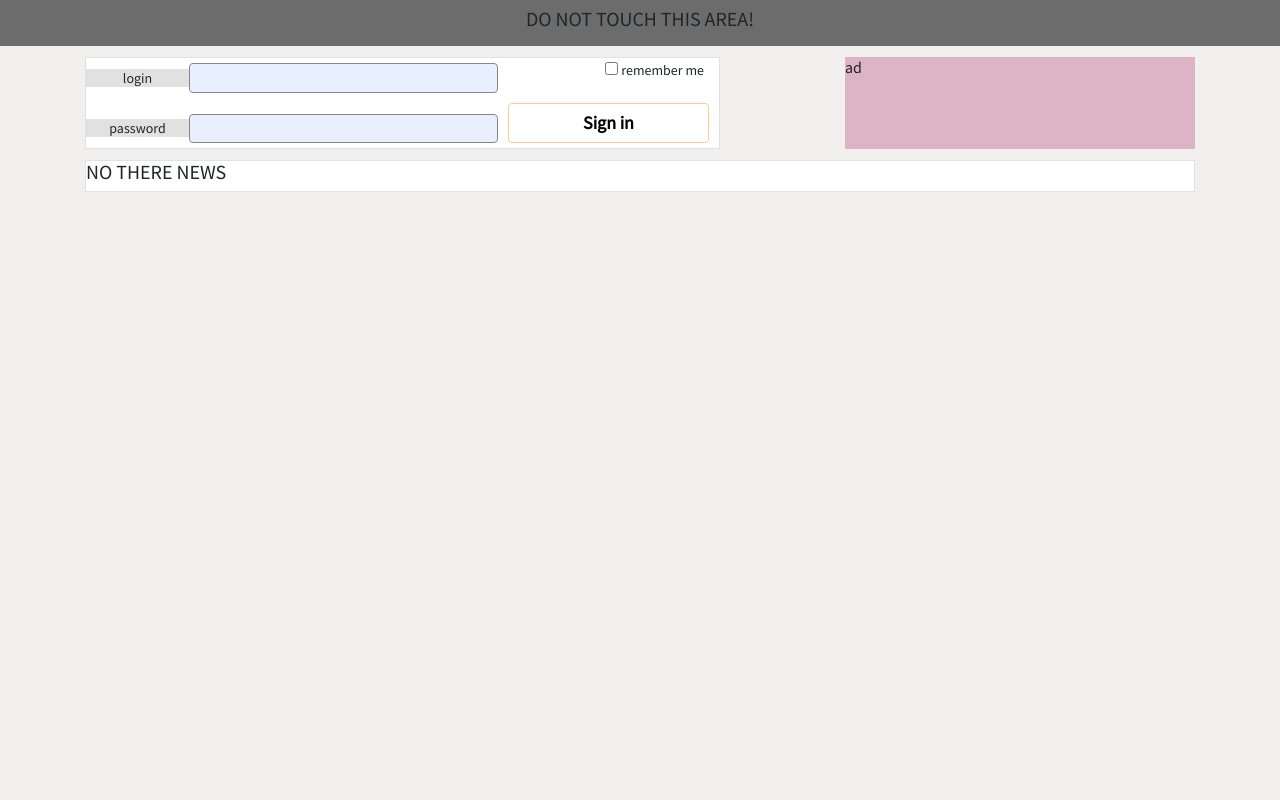
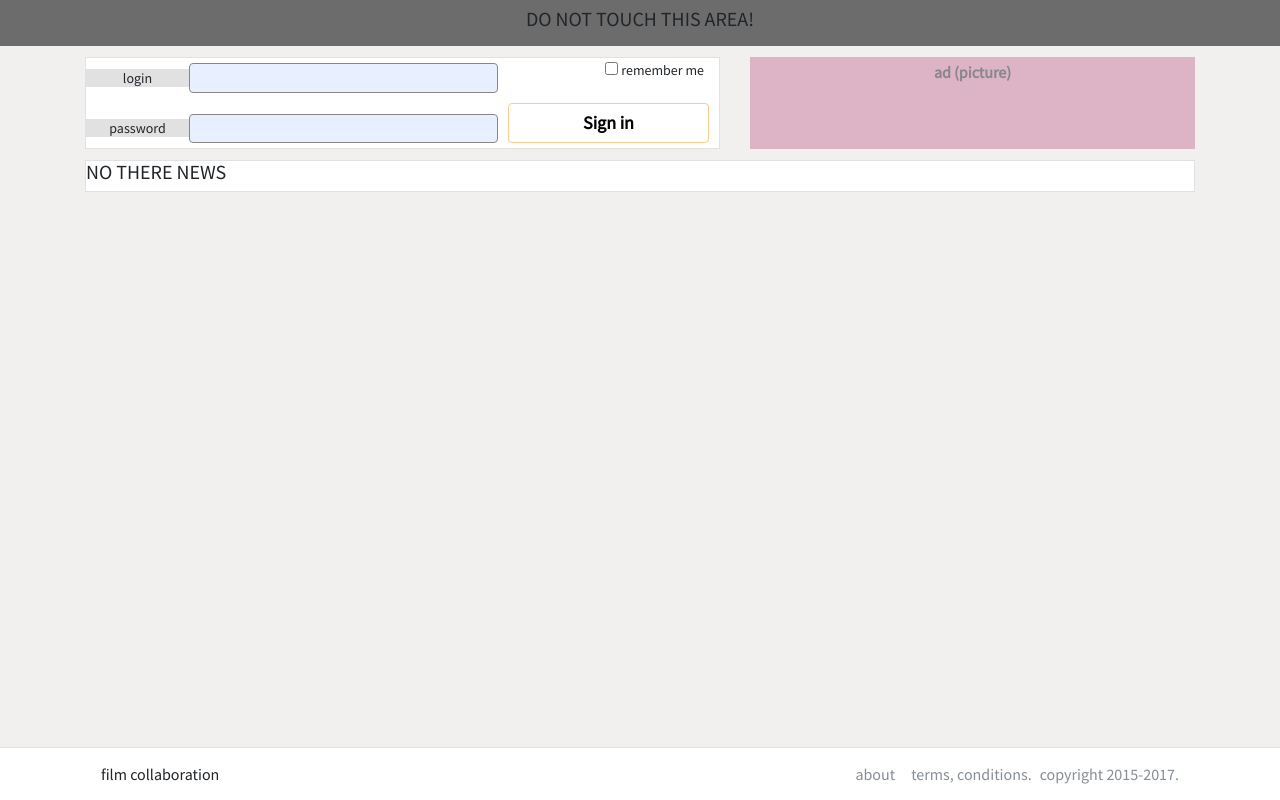
Before and after one commit to y-martinez/news-dimitry, a Django app: page / in a window 1280 px wide. Run offline with Django 3.2, Linux system fonts and the light colour scheme; data that the repository does not hold is empty; some libraries are stand-ins or nearby versions.

Commit message:
primera version de footers funcionales

```diff
--- a/news/static/css/style.css
+++ b/news/static/css/style.css
@@ -1,5 +1,12 @@
+html {
+    position: relative;
+    min-height: 100%;
+}
+
 body{
 	font-family: 'Source Sans Pro', sans-serif;
+	margin: 0;
+	margin-bottom: 60px;
 	background-color: #f1f0ef;
 	line-height: normal;
 }
@@ -91,6 +98,13 @@ input[type=text]:focus, input[type=email]:focus, input[type=password]:focus{
 	height: 100%;
 }
 
+.ad-content p{
+	padding: 1%;
+	color: #888888;
+	font-weight: bold;
+	text-align: center;
+}
+
 .news{
 	padding:1px;
 }
@@ -123,6 +137,10 @@ input[type=text]:focus, input[type=email]:focus, input[type=password]:focus{
 	border-style: solid;
 	border-color: #e1e1e1;
 	border-width: 1px 0 0 0;
+
+	bottom: 0;
+    position: absolute;
+    width: 100%;
 }
 
 /* CONTENT PAGE */
@@ -142,7 +160,7 @@ input[type=text]:focus, input[type=email]:focus, input[type=password]:focus{
 	font-weight: bold;
 	text-align: justify;
 	word-wrap: break-word;
-	background-color: #e1e1e1;
+	background-color: #fafafa;
 }
 
 #new-content .text img{
@@ -153,3 +171,9 @@ input[type=text]:focus, input[type=email]:focus, input[type=password]:focus{
 	word-wrap: break-word;
 	text-align: justify;
 }
+
+.footer-news{
+	bottom: 0;
+    position: absolute;
+    width: 100%;
+}
--- a/news/templates/news_list.html
+++ b/news/templates/news_list.html
@@ -51,9 +51,9 @@
 				</div>
 			</div>
 
-			<div class="col-4">
-				<div class="justify-content-center ad-content">
-					<p>ad</p>
+			<div class="col-5">
+				<div class="justify-content-end ad-content">
+					<p>ad (picture)</p>
 				</div>
 			</div>
 		</div>
@@ -95,4 +95,49 @@
 			</div>
 		</div>
 	</footer>-->
+
+	<footer class="footer">
+		<div class="container">
+			<nav class="navbar navbar-expand-sm justify-content-between">
+				<span class="navbar-text">film collaboration</span>
+				<ul class="nav navbar-nav">
+					<li class="nav-item">
+						<a class="text-muted nav-link" href="#">about</a>
+					</li>
+					<li class="nav-item">
+						<a class="text-muted nav-link" href="#">terms, conditions.</a>
+					</li>
+					<li class="nav-item">
+						<span class="text-muted navbar-text">copyright 2015-2017.</span>
+					</li>
+				</ul>
+			</nav>
+
+		</div>
+	</footer>
+
+	<!--
+		<nav class="navbar fixed-bottom navbar-expand-sm navbar-dark bg-dark">
+		<button class="navbar-toggler" type="button" data-toggle="collapse" data-target="#nav-content" aria-controls="nav-content" aria-expanded="false" aria-label="Toggle navigation">
+		<span class="navbar-toggler-icon"></span>
+		</button>
+		<a class="navbar-brand" href="#">Logo</a>
+
+		<div class="collapse navbar-collapse" id="nav-content">
+		<ul class="navbar-nav">
+		<li class="nav-item">
+		<a class="nav-link" href="#">Link 1</a>
+		</li>
+		<li class="nav-item">
+		<a class="nav-link" href="#">Link 2</a>
+		</li>
+		<li class="nav-item">
+		<a class="nav-link" href="#">Link 3</a>
+		</li>
+		</ul>
+		</nav>
+	-->
+
+
+
 {% endblock %}
```
Also changed, not shown: news/templates/news_detail.html (+11 -5 lines).
